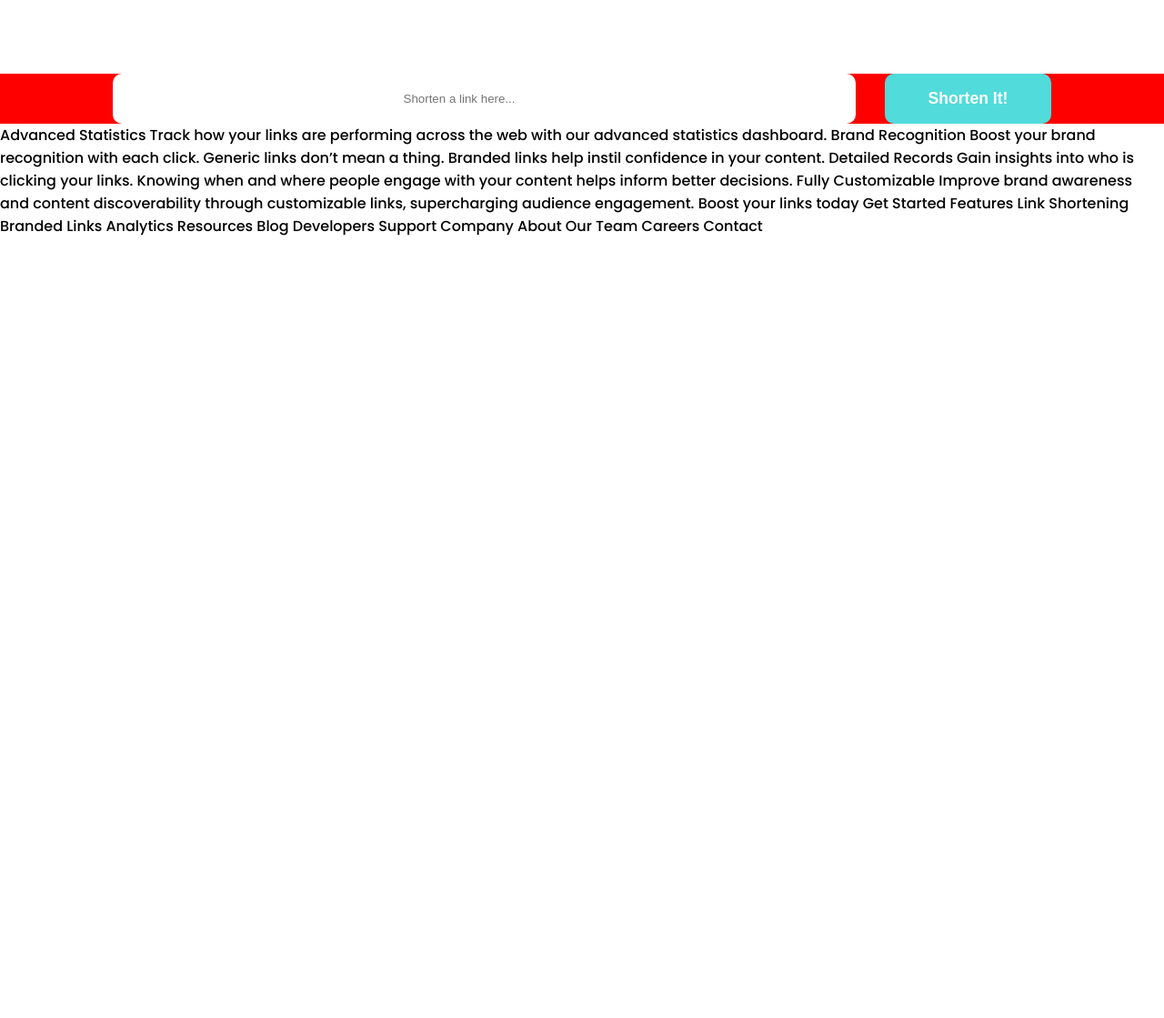
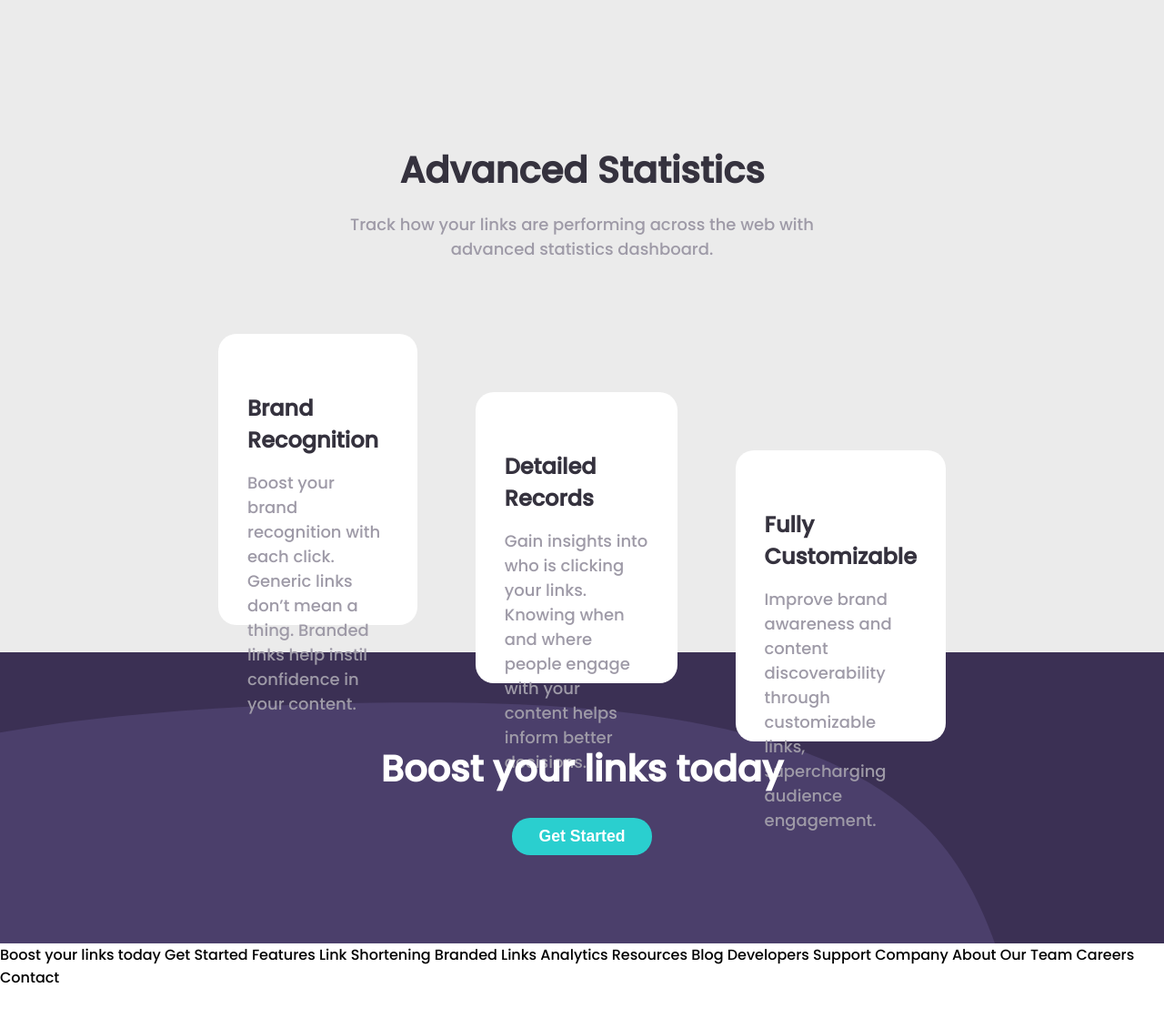
Before and after one commit to Giancarlo-Tapia/retoFrontEnd.23-11-20, a plain HTML site: page index.html in a window 1280 px wide. Shown: the part 991-2110 px from the top of the page at 91% size. Before the commit the page ends 1252 px from the top, so only its background shows below. Drawn offline with Linux system fonts and the light colour scheme; files whose address does not match are found by name.

Commit message:
Commit 2

```diff
--- a/CSS/estilos.css
+++ b/CSS/estilos.css
@@ -100,13 +100,15 @@ body {
   max-width: var(--wrapper);
   margin: 10rem auto;
   align-items: center;
+  width: 100%;
 }
 
 .columna {
   flex: 50%;
   max-width: 50%;
-  height: 80vh;
+  height: 60vh;
   align-items: center;
+  flex-wrap: wrap;
 }
 
 .main__hero {
@@ -131,22 +133,31 @@ body {
 }
 
 .hero__imput {
-  background-color: red;
+  background-image: url("./../images/bg-shorten-desktop.svg");
+  background-color: var(--DarkViolet);
   max-width: var(--wrapper);
   display: flex;
   justify-content: center;
   align-items: center;
   gap: 2rem;
+  width: 100%;
+  height: auto;
+  flex-wrap: wrap;
+  border-radius: 10px;
+  padding-top: 3rem;
+  padding-bottom: 3rem;
 }
 
 .imput__space {
-  padding: 20px 20rem;
+  padding: 1rem 28rem;
   border: none;
   border-radius: 10px;
+  font-size: 20px;
+  text-align: left;
 }
 
 .btn__imput {
-  padding: 17px 3rem;
+  padding: 1rem 3rem;
   border-radius: 10px;
   border: none;
   outline: none;
@@ -158,6 +169,101 @@ body {
   transition: 0.3s all ease-in-out;
 }
 
-.btn__imput {
-    background-color: hsl(180, 66%, 59%);
+.btn__imput:hover {
+  background-color: hsl(180, 66%, 59%);
 }
+
+.wraper {
+  background-color: rgb(235, 235, 235);
+  height: 100vh;
+  display: flex;
+  align-items: center;
+  flex-direction: column;
+  z-index: 100;
+  margin-top: -15rem;
+  padding: 15rem;
+  width: 100%;
+}
+
+.tittle__2 {
+  text-align: center;
+}
+
+.h2_wraper {
+  font-size: 2.5rem;
+  color: var(--VeryDarkBlue);
+  margin-bottom: 1rem;
+}
+
+.text_wraper {
+  color: var(--GrayishViolet);
+  font-size: 18px;
+  padding-bottom: 5rem;
+}
+
+.cards {
+  display: flex;
+  flex: 3;
+  gap: 4rem;
+  margin-bottom: 20rem;
+  padding-bottom: 25rem;
+}
+
+.card1 {
+  background-color: white;
+  padding: 4rem 2rem;
+  border-radius: 20px;
+  height: 20rem;
+  align-items: center;
+}
+
+.card2 {
+  margin-top: 4rem;
+  background-color: white;
+  padding: 4rem 2rem;
+  border-radius: 20px;
+  height: 20rem;
+  align-items: center;
+}
+
+.card3 {
+  margin-top: 8rem;
+  background-color: white;
+  padding: 4rem 2rem;
+  border-radius: 20px;
+  height: 20rem;
+  align-items: center;
+}
+
+.h3__wraper {
+  font-size: 1.5rem;
+  color: var(--VeryDarkBlue);
+  margin-bottom: 1rem;
+}
+
+.wraper__text {
+  font-size: 18px;
+  font-weight: 500;
+  color: var(--GrayishViolet);
+}
+
+.cta {
+  height: 20rem;
+  display: flex;
+  align-items: center;
+  flex-direction: column;
+  justify-content: center;
+  background-color: var(--DarkViolet);
+  background-image: url(./../images/bg-shorten-desktop.svg);
+  background-repeat: no-repeat;
+  background-size: cover;
+
+
+}
+
+.h2__cta{
+    font-size: 2.5rem;
+    color: white;
+    margin-bottom: 1.5rem;
+
+}
--- a/index.html
+++ b/index.html
@@ -54,7 +54,6 @@
          <img src="./images/illustration-working.svg" alt="" />
       </figure>
       </div>
-    </div>
       <div class="hero__imput">
         <form action="">
           <p>
@@ -69,6 +68,36 @@
 
         <input type="button" value="Shorten It!" class="btn__imput">
       </div>
+    </div>
+
+    <div class="wraper">
+      <div class="tittle__2">
+        <h2 class="h2_wraper">Advanced Statistics</h2>
+        <p class="text_wraper">Track how your links are performing across the web with <br/> advanced statistics dashboard.
+        </p>
+      </div>
+      <div class="cards">
+        <div class="card1">
+          <h3 class="h3__wraper">Brand Recognition</h3>
+          <p class="wraper__text">Boost your brand recognition with each click. Generic links don’t mean a thing. Branded links help instil confidence in your content.</p>
+        </div>
+        <div class="card2">
+          <h3 class="h3__wraper">Detailed Records</h3>
+          <p class="wraper__text">Gain insights into who is clicking your links. Knowing when and where people engage with your content helps inform better decisions.</p>
+        </div>
+        <div class="card3">
+          <h3 class="h3__wraper">Fully Customizable</h3>
+          <p class="wraper__text">Improve brand awareness and content discoverability through customizable links, supercharging audience engagement.</p>
+        </div>
+      </div>
+
+    </div>
+
+    <div class="cta">
+      <h2 class="h2__cta">Boost your links today</h2>
+      <button class="btn">Get Started</button>
+
+    </div>
   </main>
 
 
@@ -76,25 +105,15 @@
 
 
 
-  Advanced Statistics
 
-  Track how your links are performing across the web with our
-  advanced statistics dashboard.
 
-  Brand Recognition
 
-  Boost your brand recognition with each click. Generic links don’t
-  mean a thing. Branded links help instil confidence in your content.
 
-  Detailed Records
 
-  Gain insights into who is clicking your links. Knowing when and where
-  people engage with your content helps inform better decisions.
 
-  Fully Customizable
 
-  Improve brand awareness and content discoverability through customizable
-  links, supercharging audience engagement.
+
+
 
   Boost your links today
 
```
Lines whose indentation alone changed are shown as unchanged.
